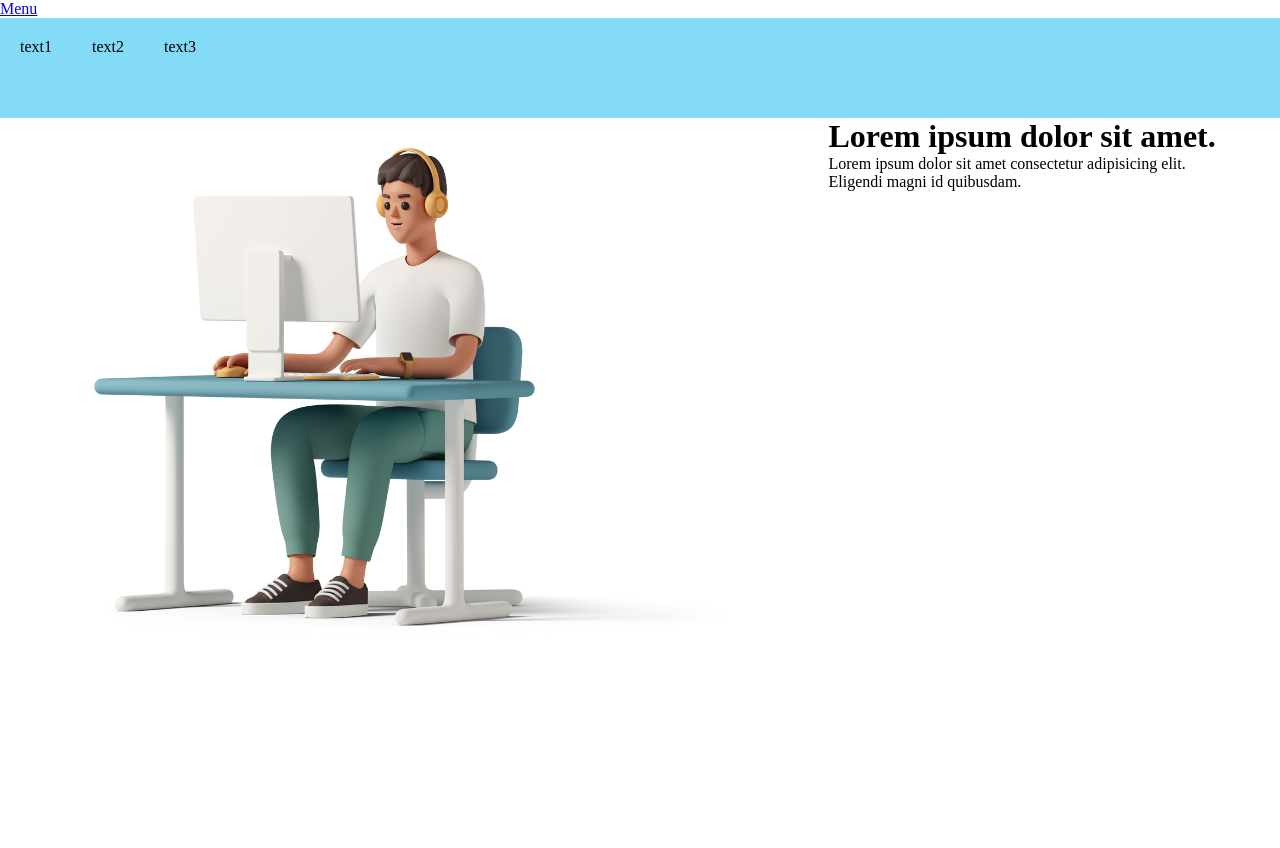
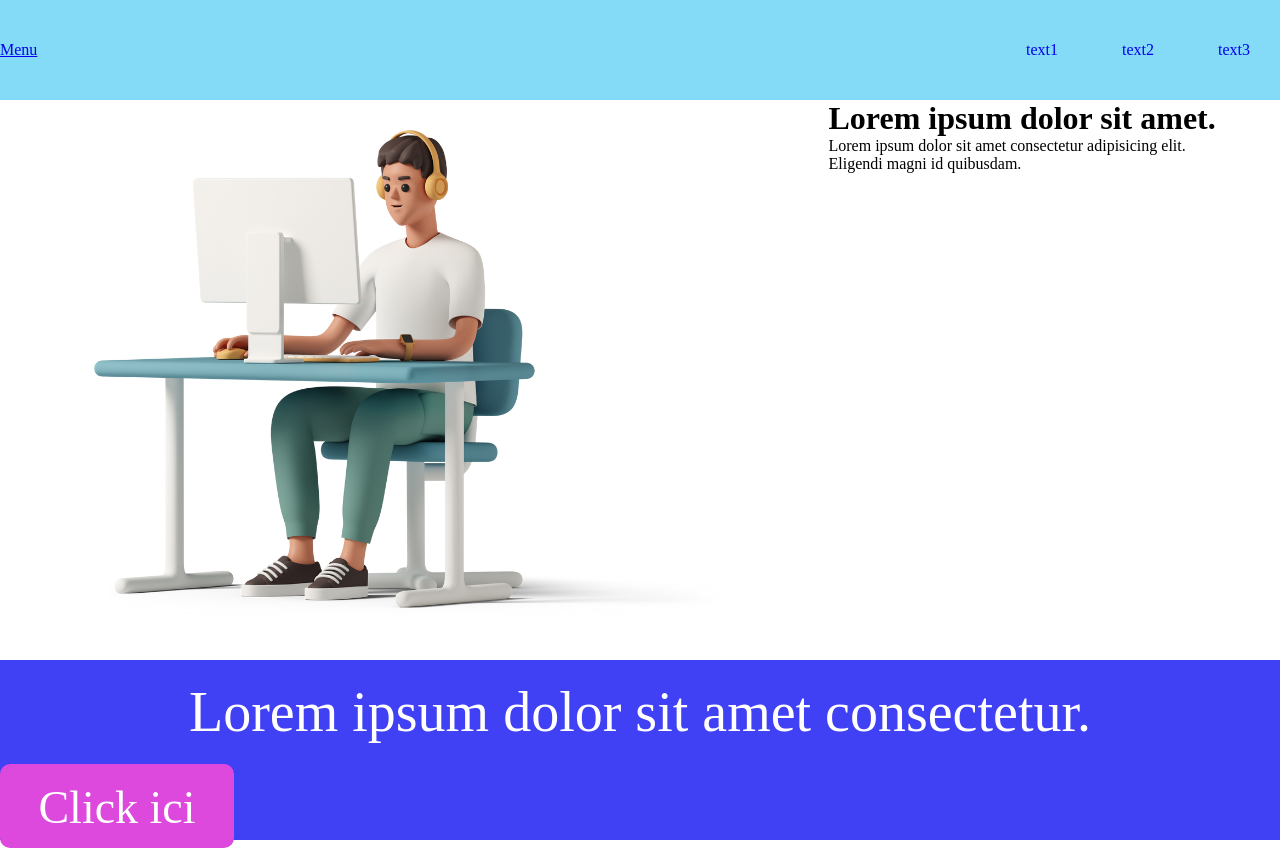
Before and after one commit to cynox01/symfony-exo2, a Symfony app: template templates/main/home.html.twig in a window 1280 px wide. Before the commit the page ends 626 px from the top, so only its background shows below. Run offline with Twig, Linux system fonts and the light colour scheme; the template is opened without the code that fills it, so the values that code supplies are empty; some libraries are stand-ins or nearby versions.

Commit message:
mis en place des images et booutton

```diff
--- a/assets/website/style/home.css
+++ b/assets/website/style/home.css
@@ -3,26 +3,24 @@
     padding: 0px;
 }
 
-
-nav{
+/**************** Navbar***************/
+.nav-bar{
     display: flex;
     justify-content: space-between;
+    align-items: center;
     width: 100%;
     height: 100px;
     background: rgb(132, 219, 248);
-
+}
+.navbar-link{
+    text-decoration: none;
+    margin: 30px;
 
 }
 
 
-.list-nav{
-    list-style: none;
+/********* Presentation-main ****************/
 
-}
-.list-nav li{
-    float: left;
-    margin: 20px;
-}
 .img-presentation{
     background-image: url("../images/casual-life-3d-young-man-in-orange-headphones-sitting-at-green-table-and-using-computer.png");
     background-repeat: no-repeat;
@@ -36,3 +34,31 @@
     display: flex;
     justify-content: space-evenly;
 }
+
+.split-section{
+    display: flex;
+    flex-direction: column;
+    width: 100%;
+    height: 180px;
+    background: rgb(64, 64, 245);
+}
+.paragrapheSplit-section{
+    color: white;
+    font-size: 56px;
+    text-align: center;
+    padding: 20px;
+}
+.btnSplit-section{
+    background: rgb(220, 73, 220);
+    border-radius: 10px;
+    border: 2px solid rgb(220, 73, 220);
+    text-align: center;
+    font-size: 46px;
+    text-decoration: none;
+    color: white;
+    padding: 15px;
+    width: 200px;
+    height: 50px;
+    white-space: nowrap;
+
+}
--- a/templates/main/home.html.twig
+++ b/templates/main/home.html.twig
@@ -22,17 +22,19 @@
   </head>
   <body>
   <header>
+    <nav class="nav-bar">
       <div class="logo-container">
-        <a href="#" class="menu-bar logo">Menu</a>
+        <a href="{{ path('app_main') }}" class="menu-bar logo">Menu</a>
       </div>
-    <nav>
-      <ul class="list-nav">
-        <li>text1</li>
-        <li>text2</li>
-        <li>text3</li>
-      </ul>
+      <div class="navbar-menu">
+        <a class="navbar-link" href="{{ path('app_main') }}"
+        target="_blank">text1</a>
+        <a class="navbar-link" href="#">text2</a>
+        <a class="navbar-link" href="#">text3</a>
+      </div>
     </nav>
   </header>
+
   <main>
     <div class="presentation-container">
         <div class="img-presentation">
@@ -45,8 +47,17 @@
               <p>Lorem ipsum dolor sit amet consectetur adipisicing elit. <br>
               Eligendi magni id quibusdam.</p>
         </span>
+
+    </div>
+    <section>
+      <div class="split-section">
+        <p class="paragrapheSplit-section">
+          Lorem ipsum dolor sit amet consectetur.
+        </p>
+        <a href="#" class="btnSplit-section"> Click ici</a>
       </div>
 
+    </section>
 
   </main>
   <footer>
```
Lines whose indentation alone changed are shown as unchanged.
